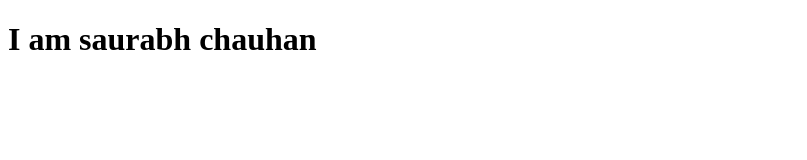
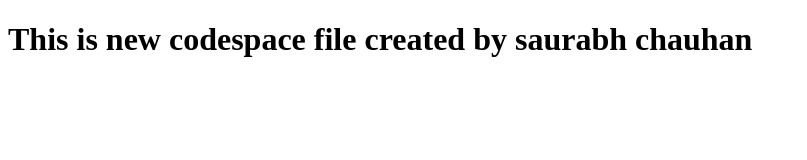
Before and after one commit to SaurabhC1234/Git, a plain HTML site: page index.html in a window 1280 px wide. Shown: the whole page, without its empty margins (0-807 px from the left). Drawn offline with Linux system fonts and the light colour scheme.

Commit message:
Tested codespaces

```diff
--- a/index.html
+++ b/index.html
@@ -6,8 +6,8 @@
     <title>Sample Page</title>
 </head>
 <body>
-    <h1>I am saurabh chauhan
+    <h1>This is new codespace file created by saurabh chauhan</h1>
 
-    </h1>
+
 </body>
 </html>
```
